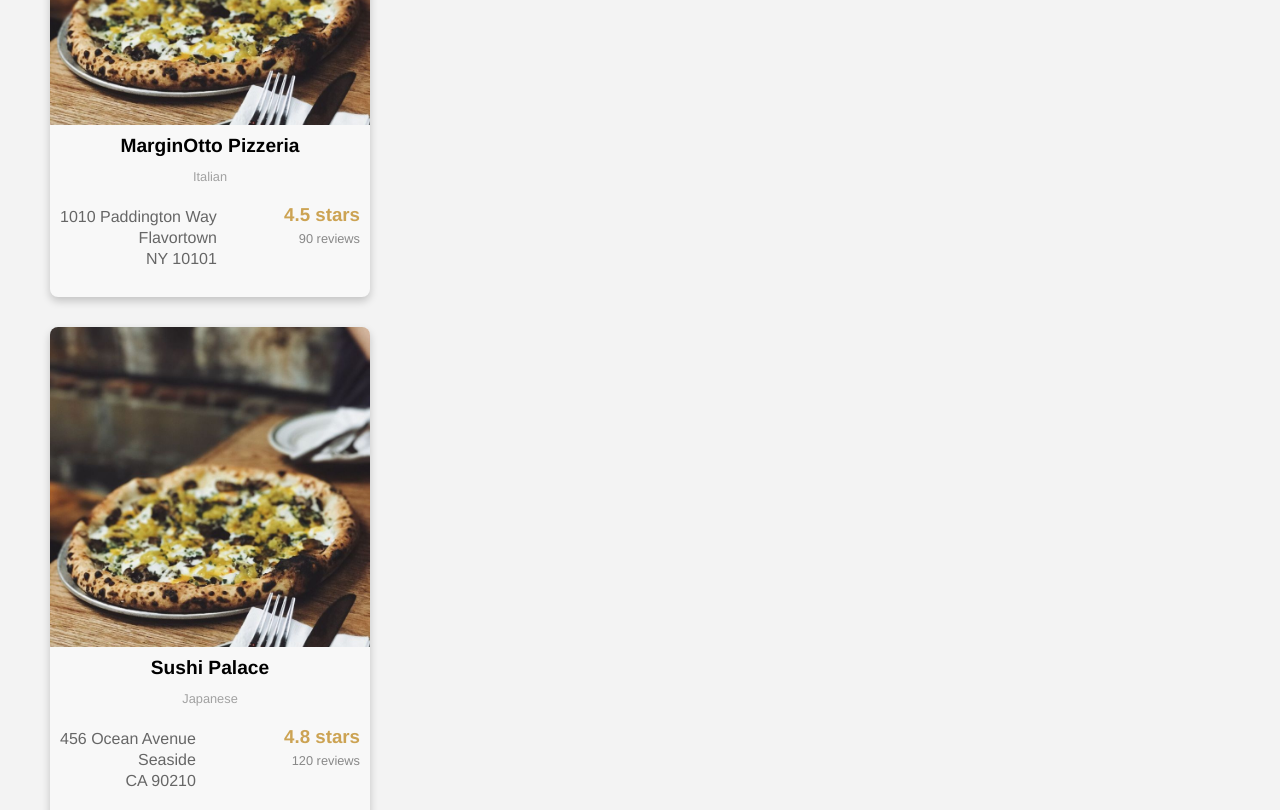
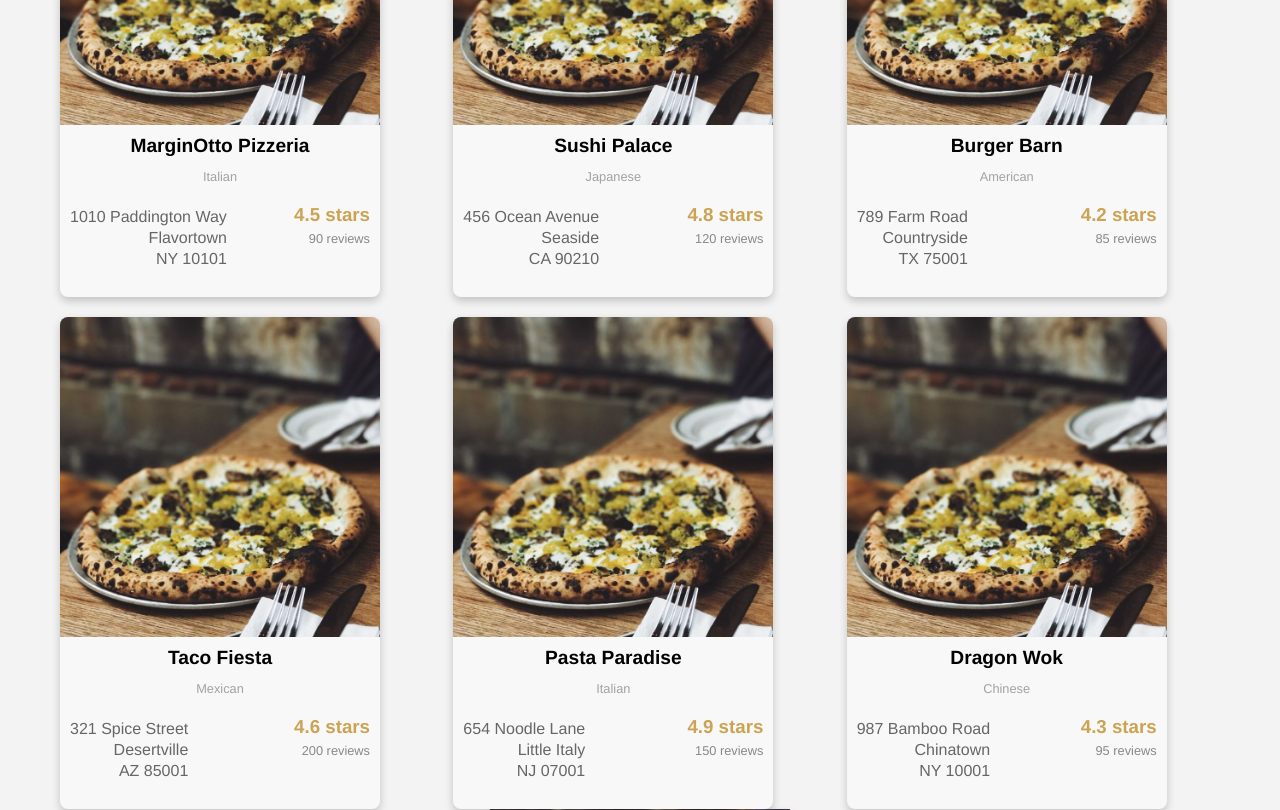
Before and after one commit to iObaidah/e-store-template-React-, a React (Create React App) app: page / in a window 1280 px wide. Shown: the part 340-1150 px from the top of the page. Built offline with nearby package versions, Linux system fonts and the light colour scheme.

Commit message:
New Edit to App CSS and JSX

```diff
--- a/src/App.css
+++ b/src/App.css
@@ -22,4 +22,7 @@ body {
   padding: 1.5rem 0;
   margin-bottom: 2rem;
   width: 100%;
+  position: sticky;
+  top: 0;
+  z-index: 100;
 }
--- a/src/App.jsx
+++ b/src/App.jsx
@@ -1,10 +1,82 @@
 import logo from './logo.svg';
 import './App.css';
 import Product from './components/Product/Product';
+import ProductList from './components/ProductList/ProductList';
+
+
 import pizza from './assets/pizza.jpg';
 import Test from './components/Test';
 
 function App() {
+  const items = [
+    {
+      imageSrc: pizza,
+      name: 'MarginOtto Pizzeria',
+      address: '1010 Paddington Way',
+      city: 'Flavortown',
+      state: 'NY',
+      zipCode: '10101',
+      category: 'Italian',
+      rating: 4.5,
+      reviewCount: 90
+    },
+    {
+      imageSrc: pizza,
+      name: 'Sushi Palace',
+      address: '456 Ocean Avenue',
+      city: 'Seaside',
+      state: 'CA',
+      zipCode: '90210',
+      category: 'Japanese',
+      rating: 4.8,
+      reviewCount: 120
+    },
+    {
+      imageSrc: pizza,
+      name: 'Burger Barn',
+      address: '789 Farm Road',
+      city: 'Countryside',
+      state: 'TX',
+      zipCode: '75001',
+      category: 'American',
+      rating: 4.2,
+      reviewCount: 85
+    },
+    {
+      imageSrc: pizza,
+      name: 'Taco Fiesta',
+      address: '321 Spice Street',
+      city: 'Desertville',
+      state: 'AZ',
+      zipCode: '85001',
+      category: 'Mexican',
+      rating: 4.6,
+      reviewCount: 200
+    },
+    {
+      imageSrc: pizza,
+      name: 'Pasta Paradise',
+      address: '654 Noodle Lane',
+      city: 'Little Italy',
+      state: 'NJ',
+      zipCode: '07001',
+      category: 'Italian',
+      rating: 4.9,
+      reviewCount: 150
+    },
+    {
+      imageSrc: pizza,
+      name: 'Dragon Wok',
+      address: '987 Bamboo Road',
+      city: 'Chinatown',
+      state: 'NY',
+      zipCode: '10001',
+      category: 'Chinese',
+      rating: 4.3,
+      reviewCount: 95
+    }
+  ]
+
   // Sample business data as specified in requirements
   const firstProduct = {
     imageSrc: pizza,
@@ -33,8 +105,7 @@ function App() {
   return (
     <div className="App">
       <h1>E-Store</h1>
-      <Product product={firstProduct}/>
-      <Product product={secondProduct}/>
+      <ProductList items={items}/>
       <Test />
     </div>
   );
--- a/src/components/Product/Product.css
+++ b/src/components/Product/Product.css
@@ -7,7 +7,7 @@
   border-radius: 8px;
   box-shadow: 0 4px 8px 0 rgba(0, 0, 0, 0.2);
   overflow: hidden;
-  margin: 30px;
+  margin: 0;
   transition: transform 0.15s ease-out;
   background-color: #f8f8f8;
 }
```
